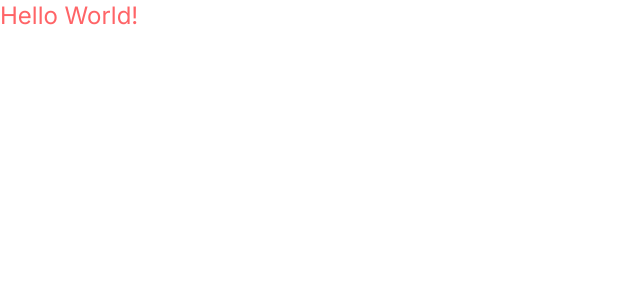
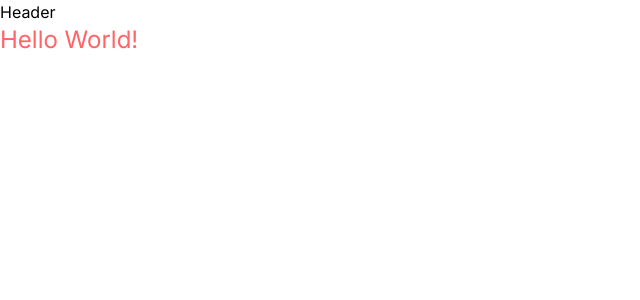
Before and after one commit to jeffersonsil813/devstore, a Next.js app: page / in a window 1280 px wide. Shown: the top 300 px of the page, without its empty margins (0-640 px from the left). Built offline with nearby package versions, Linux system fonts and the light colour scheme.

Commit message:
create the application layout

```diff
--- /dev/null
+++ b/src/app/(store)/(home)/loading.tsx
@@ -0,0 +1,5 @@
+const HomeLoading = () => {
+  return <p>Carregando...</p>;
+};
+
+export default HomeLoading;
--- /dev/null
+++ b/src/app/(store)/layout.tsx
@@ -0,0 +1,13 @@
+import Header from "@/components/header";
+import { ReactNode } from "react";
+
+const StoreLayout = ({ children }: { children: ReactNode }) => {
+  return (
+    <div>
+      <Header />
+      {children}
+    </div>
+  );
+};
+
+export default StoreLayout;
--- /dev/null
+++ b/src/components/header.tsx
@@ -0,0 +1,5 @@
+const Header = () => {
+  return <div>Header</div>;
+};
+
+export default Header;
```
Also changed, not shown: src/app/(store)/(home)/page.tsx (renamed from src/app/page.tsx).
